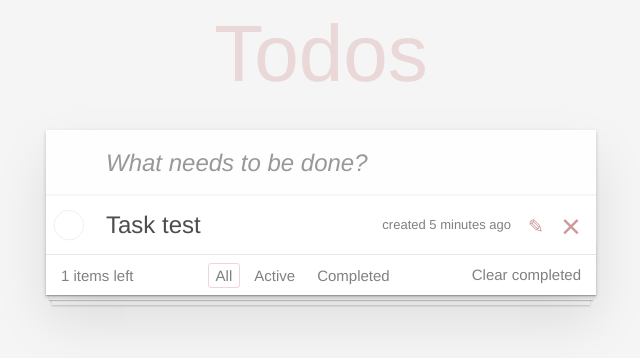
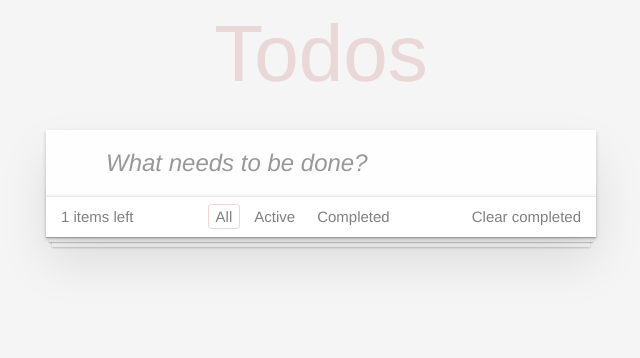
Before and after one commit to Sawatary/todolist_v2, a React (Vite) app: page / in a window 1280 px wide. Shown: the top 358 px of the page, without its empty margins (319-959 px from the left). Built offline with nearby package versions, Linux system fonts and the light colour scheme.

Commit message:
Testing commit

```diff
--- a/index.html
+++ b/index.html
@@ -4,7 +4,7 @@
     <meta charset="UTF-8" />
     <link rel="icon" type="image/svg+xml" href="./src/img/logo.jpg" />
     <meta name="viewport" content="width=device-width, initial-scale=1.0" />
-    <title>TodoApp + Vite + React</title>
+    <title>TodoApp</title>
   </head>
   <body>
     <div id="root"></div>
--- a/src/App.jsx
+++ b/src/App.jsx
@@ -9,7 +9,7 @@ export default class App extends Component {
   constructor() {
     super();
     this.state = {
-      items: [{ id: 1, body: 'Task test', checked: false }],
+      items: [],
     };
   }
 
```
Also changed, not shown: 1 other file (tests, documents, lock files or other folders).
